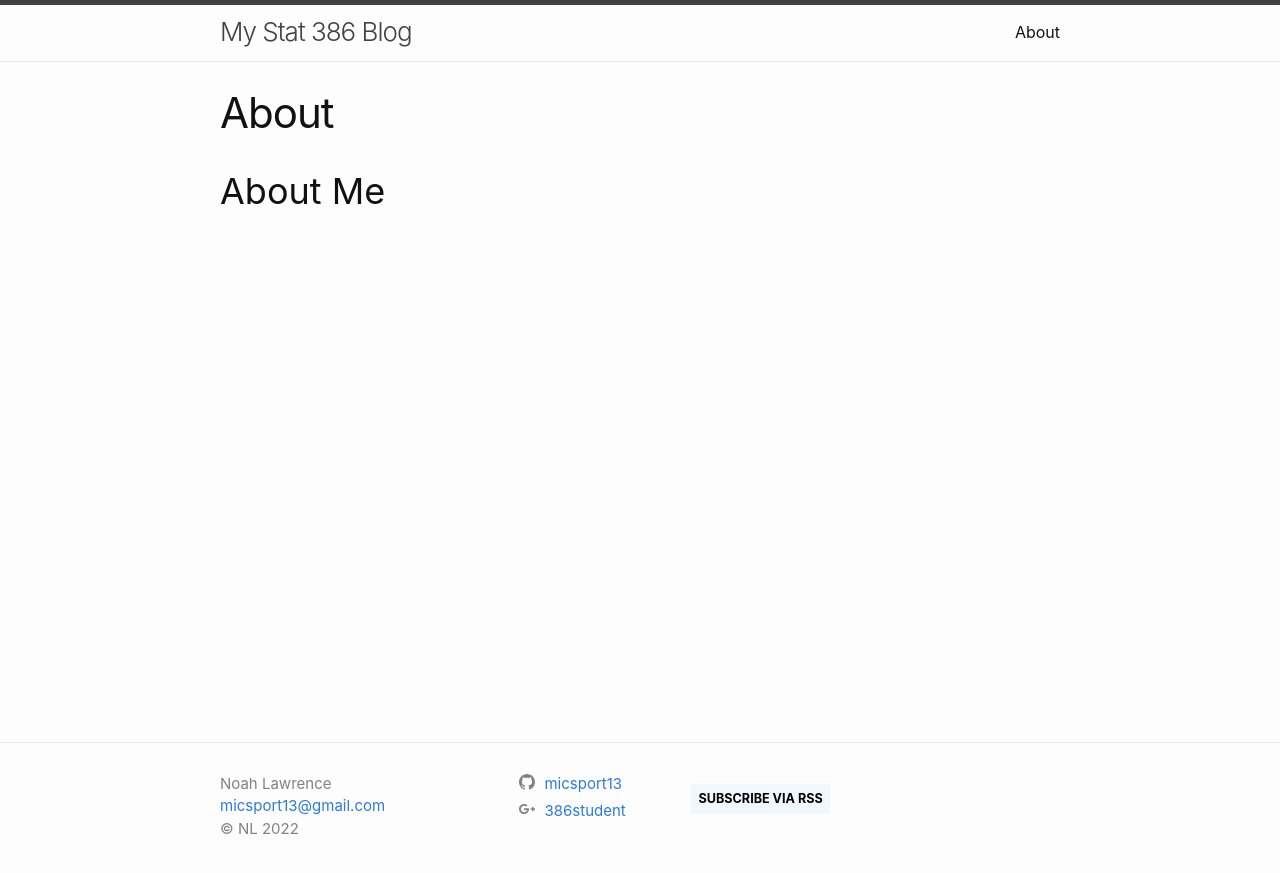
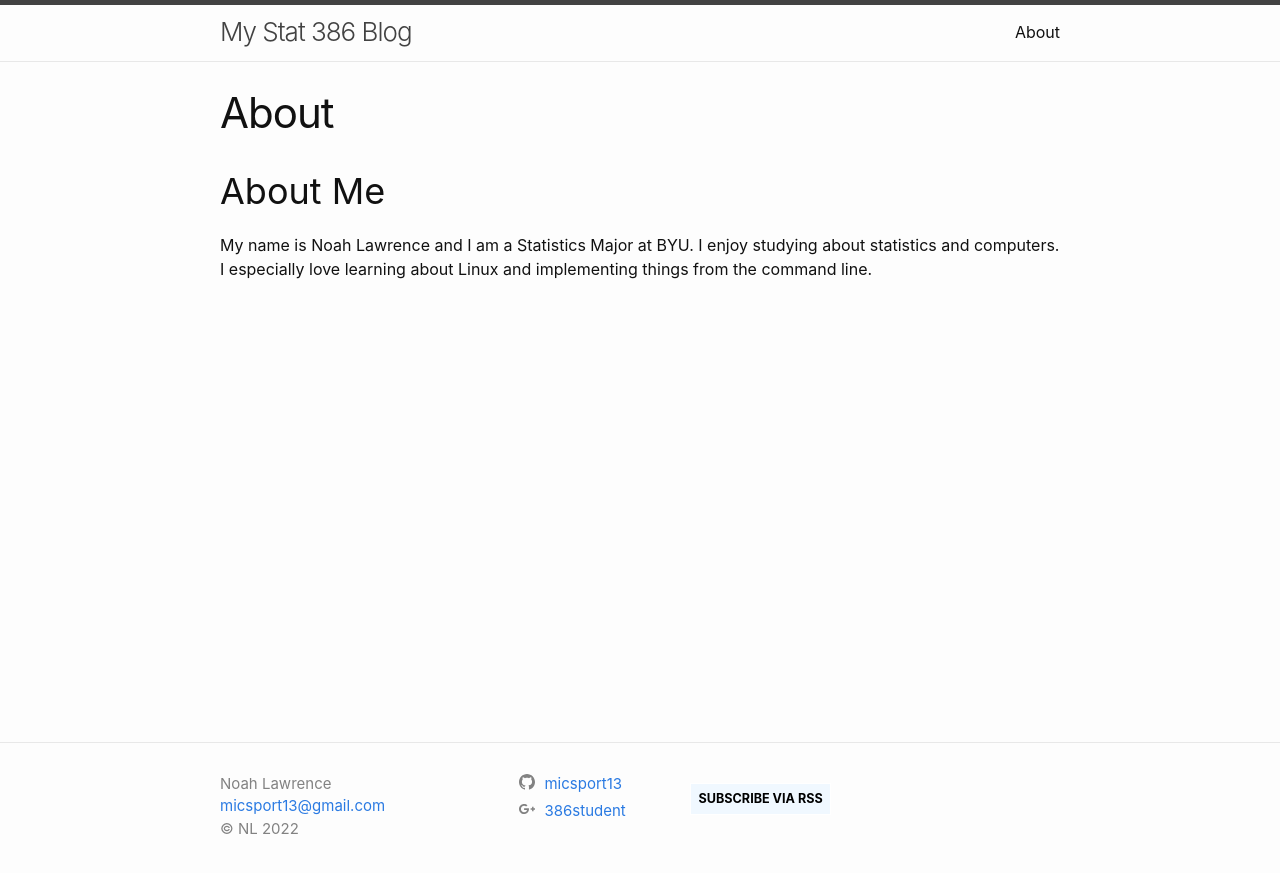
Before and after one commit to micsport13/stat386-projects, a Jekyll site: the page built from about.markdown, in a window 1280 px wide. Shown: the top 873 px of the page. Built offline with Jekyll 4.4.1, drawn with Linux system fonts in a browser that asks for light colours.

Commit message:
Edited about.markdown file with info about me

```diff
--- a/about.markdown
+++ b/about.markdown
@@ -5,3 +5,4 @@ permalink: /about/
 ---
 
 # About Me
+My name is Noah Lawrence and I am a Statistics Major at BYU. I enjoy studying about statistics and computers.  I especially love learning about Linux and implementing things from the command line.
```
